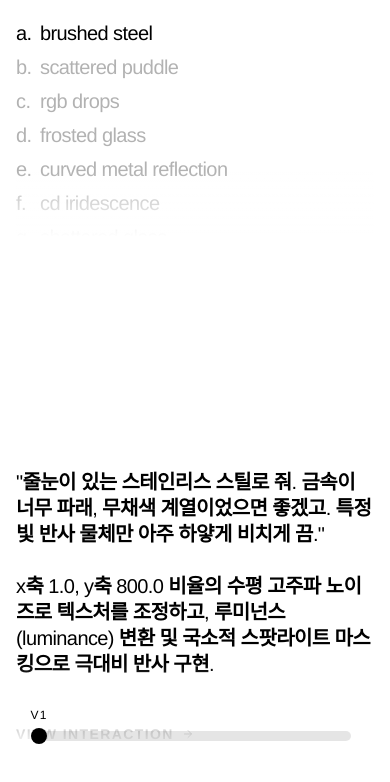
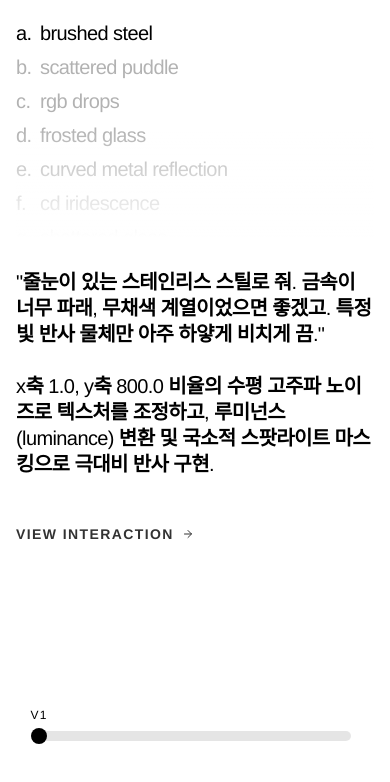
Before and after one commit to jonghyeokcolinlee/texture, a Next.js app: page / in a window 390 px wide. Shown: the top 782 px of the page. Built offline with nearby package versions, Linux system fonts and the light colour scheme.

Commit message:
style: bottom panel text top-aligned, fix scroll spacer, remove script block, increase bounds of fading gradient

```diff
--- a/src/app/page.tsx
+++ b/src/app/page.tsx
@@ -229,7 +229,7 @@ export default function Home() {
             <div className="flex-none md:flex-1 h-[30%] md:h-full p-4 lg:p-8 bg-white relative">
                 <div className="w-full h-full text-[20px] lg:text-[28px] tracking-[-0.03em] leading-[1.3] font-medium text-black">
                     <div className="relative w-full h-full overflow-hidden">
-                        <div className="absolute bottom-0 left-0 w-full h-[30%] bg-gradient-to-t from-white to-transparent pointer-events-none z-30" />
+                        <div className="absolute bottom-0 left-0 w-full h-[50%] bg-gradient-to-t from-white to-transparent pointer-events-none z-30" />
 
                         {/* Scrollable Wheel - using snap-start now to align top */}
                         <div
@@ -256,7 +256,7 @@ export default function Home() {
                                     </div>
                                 );
                             })}
-                            <div className="h-[70%]" /> {/* End Spacer to allow scrolling past the last item */}
+                            <div className="min-h-[100%]" /> {/* End Spacer to allow scrolling past the last item */}
                         </div>
                     </div>
                 </div>
@@ -265,10 +265,10 @@ export default function Home() {
             {/* 2. Bottom Pane: Information Details (Mobile reduced height) */}
             <div className="flex-none md:flex-1 h-[60%] md:h-full bg-white relative flex flex-row">
                 <div className="flex-1 h-full overflow-hidden pt-4 px-4 pb-0 lg:pt-12 lg:px-12 lg:pb-0 relative">
-                    <div className="absolute bottom-0 left-0 w-full h-12 bg-gradient-to-t from-white to-transparent pointer-events-none z-20" />
+                    <div className="absolute bottom-0 left-0 w-full h-[20%] bg-gradient-to-t from-white to-transparent pointer-events-none z-20" />
 
-                    <div className="h-full overflow-y-auto no-scrollbar pb-0 flex flex-col justify-end">
-                        <div className="max-w-[800px] text-[20px] lg:text-[28px] tracking-[-0.03em] leading-[1.3] text-black font-medium mt-auto w-full pb-4 md:pb-8">
+                    <div className="h-full overflow-y-auto no-scrollbar pb-0">
+                        <div className="max-w-[800px] text-[20px] lg:text-[28px] tracking-[-0.03em] leading-[1.3] text-black font-medium w-full pb-12 md:pb-24">
                             {activeMat && activeVersion ? (
                                 <div className="flex flex-col justify-start">
                                     <div className="whitespace-pre-wrap">
```
